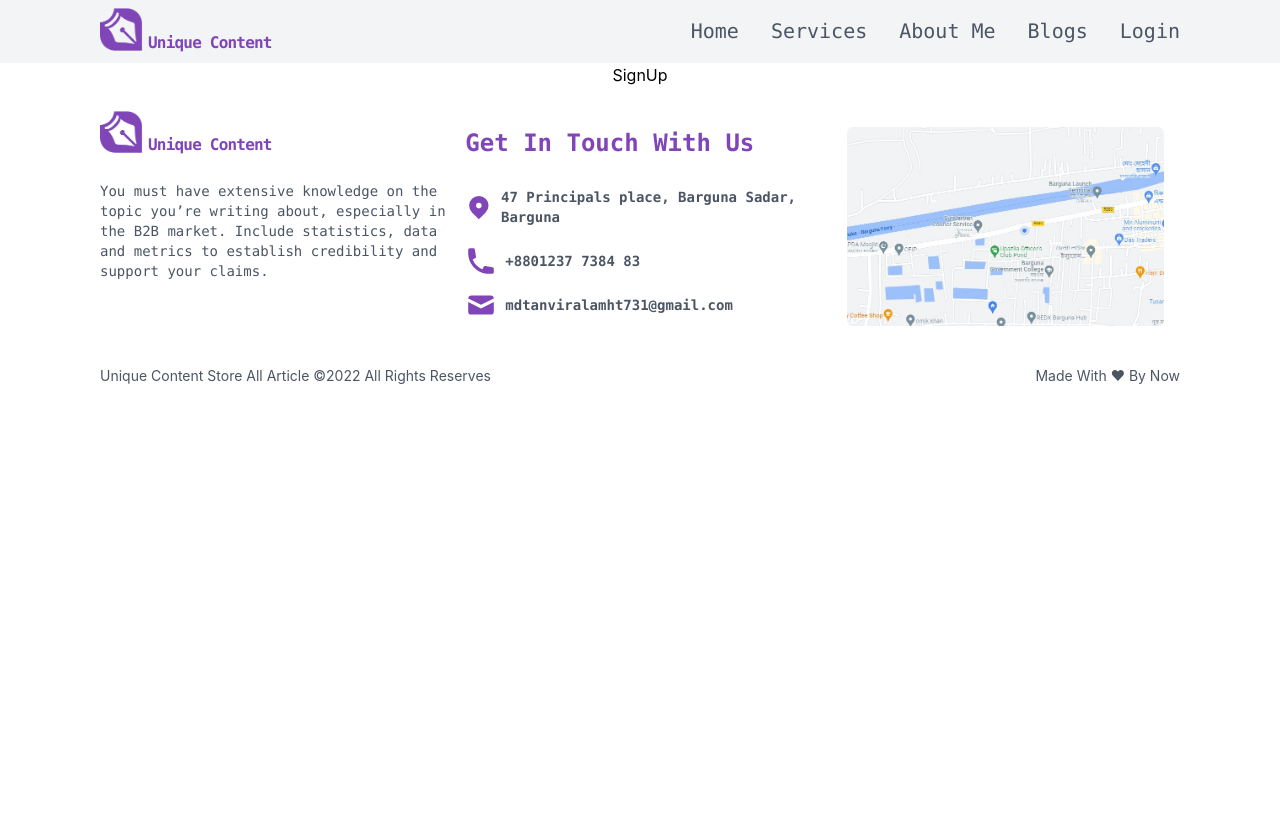
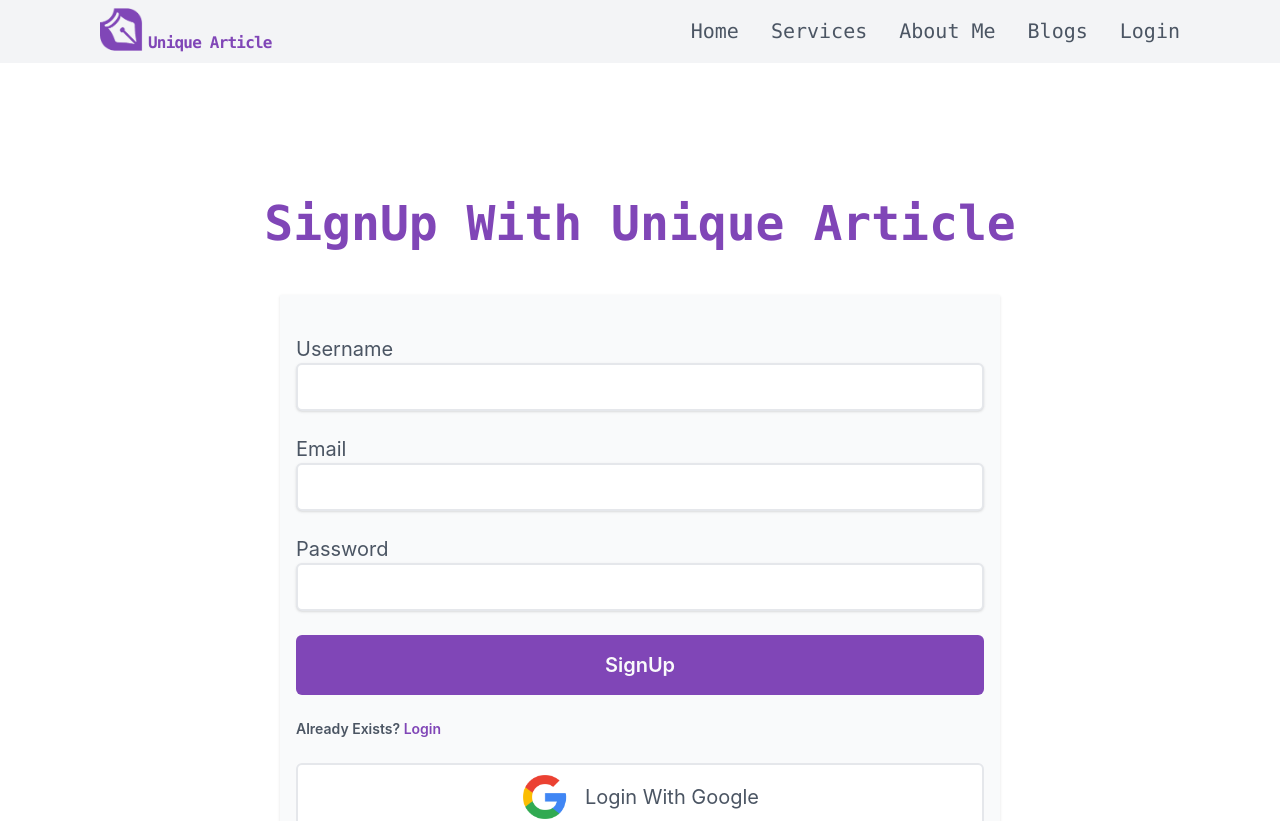
Before and after one commit to Tanvir-Alam625/independent-service-provider-unique-article, a React (Create React App) app: page /signup in a window 1280 px wide. Shown: the top 821 px of the page. Before the commit the page ends 800 px from the top, so only its background shows below. Built offline with nearby package versions, Linux system fonts and the light colour scheme.

Commit message:
login and signup comoponent designed

```diff
--- a/src/Components/Footer/Footer.js
+++ b/src/Components/Footer/Footer.js
@@ -13,7 +13,7 @@ const Footer = () => {
         <div className="footer-logo">
           <div className="nav-logo flex items-end  text-[#8046B7] font-semibold font-mono tracking-tighter cursor-pointer">
             <img src={logo} alt="logo" className="w-8 md:w-12" />
-            <h2 className="mb-0">Unique Content</h2>
+            <h2 className="mb-0">Unique Article</h2>
           </div>
           <p className="text-left text-sm text-gray-600 font-mono my-6">
             You must have extensive knowledge on the topic you’re writing about,
--- a/src/Components/Header/Header.js
+++ b/src/Components/Header/Header.js
@@ -12,7 +12,7 @@ const Header = () => {
         <Link to="/">
           <div className="nav-logo flex items-end  text-[#8046B7] font-semibold font-mono tracking-tighter cursor-pointer">
             <img src={Logo} alt="nav-logo" className="w-8 md:w-12" />
-            <h2 className="mb-0">Unique Content</h2>
+            <h2 className="mb-0">Unique Article</h2>
           </div>
         </Link>
         <div
--- a/src/Components/Login/Login.js
+++ b/src/Components/Login/Login.js
@@ -1,9 +1,66 @@
 import React from "react";
+import { useNavigate } from "react-router-dom";
+import google from "../../images/social/google.png";
 
 const Login = () => {
+  const navigate = useNavigate();
   return (
-    <div>
-      <h2>login pagess</h2>
+    <div className="px-2 md:px-[60px] lg:px-[100px] my-28 flex  flex-col justify-center items-center">
+      <h2 className="text-2xl  my-6 lg:text-5xl font-bold text-[#8046B7] font-mono">
+        Login With Unique Article
+      </h2>
+      <div className="form-container  w-full md:w-2/3 mt-6 shadow p-4 bg-gray-50">
+        <form>
+          <div className=" my-6 user-name flex flex-col items-center md:items-start w-full">
+            <label htmlFor="email" className="text-xl text-gray-600 text-left">
+              Email
+            </label>
+            <input
+              type="email"
+              name="email"
+              id="email"
+              required
+              className="py-2 px-2 border-2 rounded-md w-full outline-0 shadow  text-xl text-gray-600"
+            />
+          </div>
+          <div className="password my-6 flex flex-col items-center md:items-start w-full">
+            <label
+              htmlFor="password"
+              className="text-xl text-gray-600 text-left"
+            >
+              Password
+            </label>
+            <input
+              type="password"
+              name="password"
+              id="password"
+              required
+              className="py-2 px-2 border-2 rounded-md w-full outline-0 shadow  text-xl text-gray-600"
+            />
+          </div>
+          <div className="btn w-full ">
+            <button
+              type="submit"
+              className=" py-4 w-full text-xl text-gray-50 font-semibold rounded-md  bg-[#8046B7]  hover:bg-[#ae6cec] duration-300 ease-in"
+            >
+              Login
+            </button>
+          </div>
+        </form>
+        <p className="text-sm my-6 text-gray-600  capitalize text-left font-semibold">
+          new to Unique Article?{" "}
+          <span
+            onClick={() => navigate("/signup")}
+            className="text-[#8046B7] hover:underline cursor-pointer"
+          >
+            SignUp
+          </span>
+        </p>
+        <button className="flex w-full bg-white py-2 justify-center items-center border-2 text-xl text-gray-600  rounded-md">
+          <img src={google} alt="googleIcon" className="mr-4 w-12" />
+          <p>Sign Up With Google</p>
+        </button>
+      </div>
     </div>
   );
 };
--- a/src/Components/Services/Service.js
+++ b/src/Components/Services/Service.js
@@ -1,6 +1,5 @@
 import React from "react";
 import { useNavigate } from "react-router-dom";
-import ser from "../../images/service/battle-driver.jpg";
 const Service = ({ data }) => {
   const { img, name, description, price } = data;
   const navigate = useNavigate();
--- a/src/Components/SignUp/SignUp.js
+++ b/src/Components/SignUp/SignUp.js
@@ -1,9 +1,77 @@
 import React from "react";
-
+import { useNavigate } from "react-router-dom";
+import google from "../../images/social/google.png";
 const SignUp = () => {
+  const navigate = useNavigate();
   return (
-    <div>
-      <h2>SignUp</h2>
+    <div className="px-2 md:px-[60px] lg:px-[100px] my-28 flex  flex-col justify-center items-center">
+      <h2 className="text-2xl lg:text-5xl font-bold my-6 text-[#8046B7] font-mono">
+        SignUp With Unique Article
+      </h2>
+      <div className="form-container  w-full md:w-2/3 mt-6 shadow p-4 bg-gray-50">
+        <form>
+          <div className=" my-6 user-name flex flex-col items-center md:items-start w-full">
+            <label htmlFor="name" className="text-xl text-gray-600 text-left">
+              Username
+            </label>
+            <input
+              type="text"
+              name="name"
+              id="name"
+              required
+              className="py-2 px-2 border-2 rounded-md w-full outline-0 shadow  text-xl text-gray-600"
+            />
+          </div>
+          <div className=" my-6 user-name flex flex-col items-center md:items-start w-full">
+            <label htmlFor="email" className="text-xl text-gray-600 text-left">
+              Email
+            </label>
+            <input
+              type="email"
+              name="email"
+              id="email"
+              required
+              className="py-2 px-2 border-2 rounded-md w-full outline-0 shadow  text-xl text-gray-600"
+            />
+          </div>
+          <div className="password my-6 flex flex-col items-center md:items-start w-full">
+            <label
+              htmlFor="password"
+              className="text-xl text-gray-600 text-left"
+            >
+              Password
+            </label>
+            <input
+              type="password"
+              name="password"
+              id="password"
+              required
+              className="py-2 px-2 border-2 rounded-md w-full outline-0 shadow  text-xl text-gray-600"
+            />
+          </div>
+          <div className="btn w-full ">
+            <button
+              type="submit"
+              className=" py-4 w-full text-xl text-gray-50 font-semibold rounded-md  bg-[#8046B7]  hover:bg-[#ae6cec] duration-300 ease-in"
+            >
+              SignUp
+            </button>
+          </div>
+        </form>
+        <p className="text-sm my-6 text-gray-600  capitalize text-left font-semibold">
+          Already exists?{" "}
+          <span
+            onClick={() => navigate("/login")}
+            className="text-[#8046B7] hover:underline cursor-pointer"
+          >
+            Login
+          </span>
+        </p>
+        <button className="flex w-full py-2 bg-white justify-center items-center border-2 text-xl text-gray-600  rounded-md">
+          <img src={google} alt="googleIcon" className="mr-4 w-12" />
+          <p>Login With Google</p>
+        </button>
+      </div>
     </div>
   );
 };
```
Also changed, not shown: src/images/social/google.png (added).
